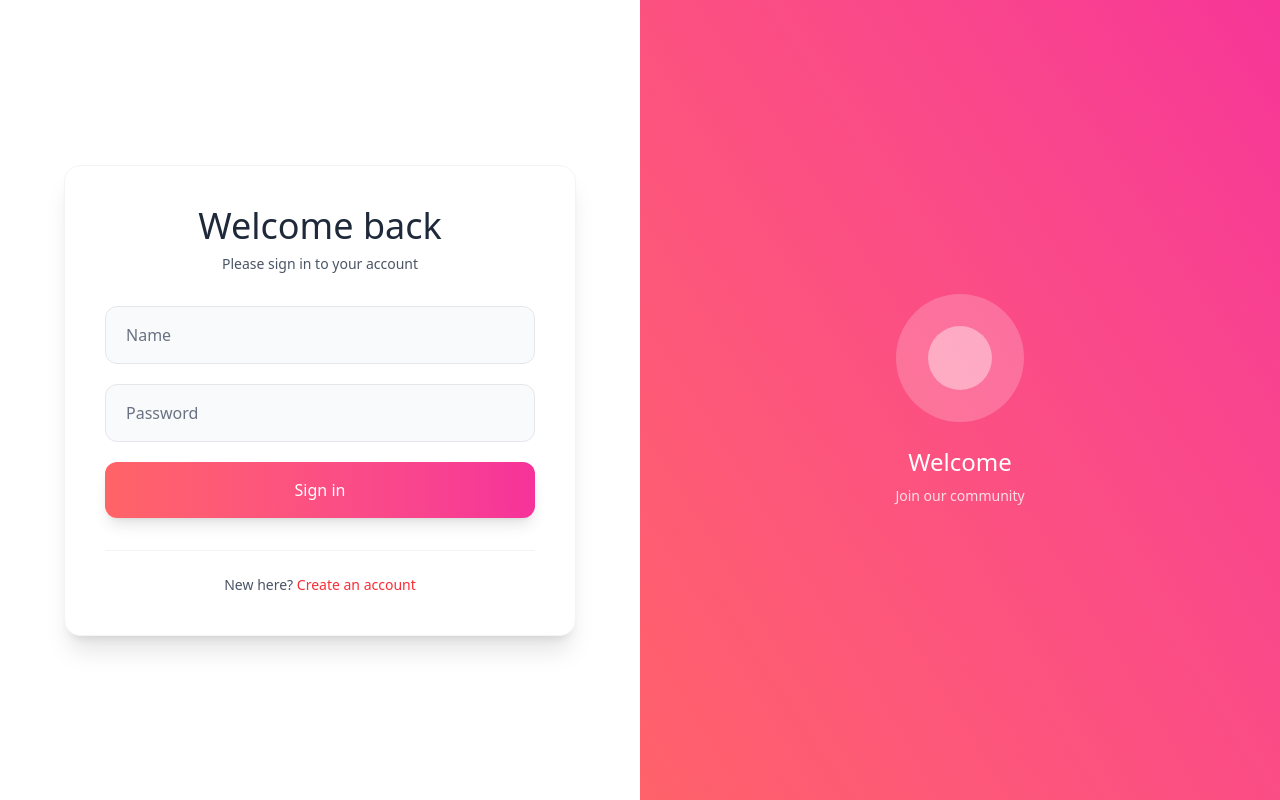
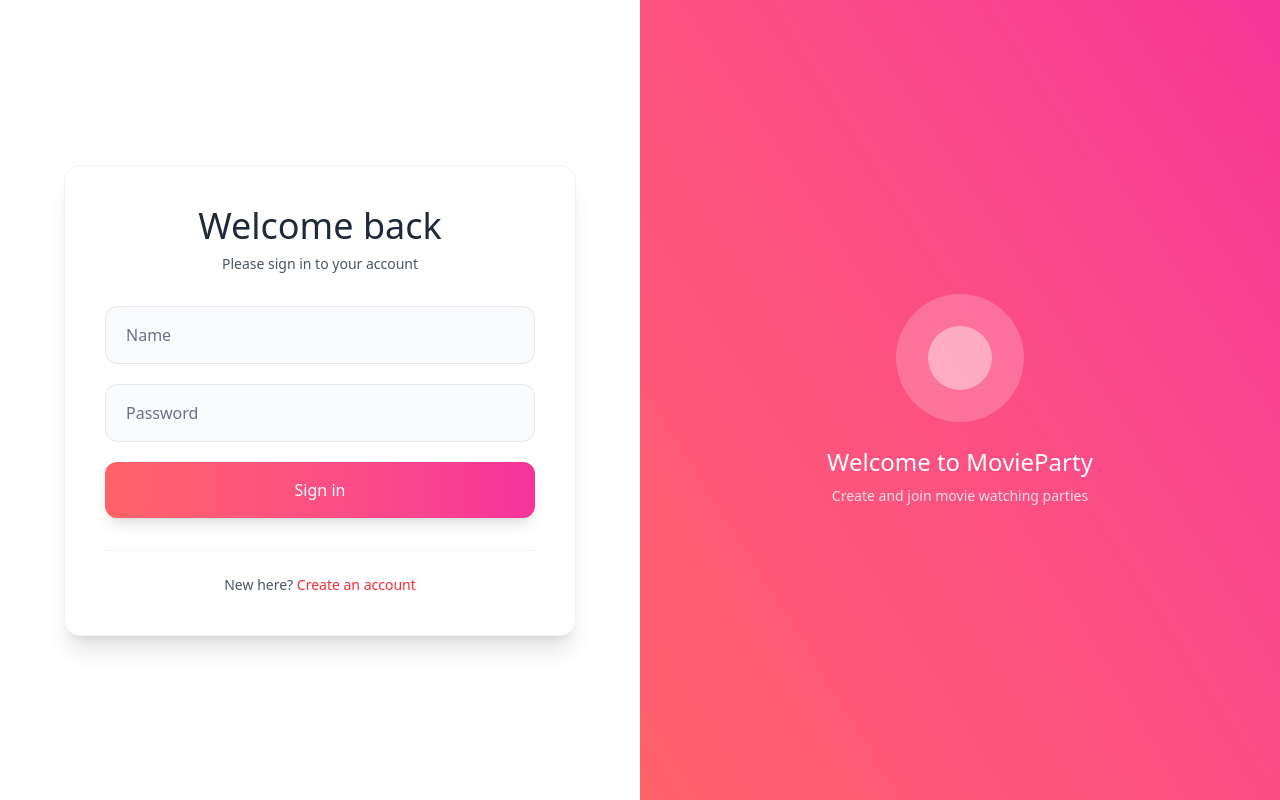
Before and after one commit to stupside/MERN-stack, a Next.js app in the folder apps/project/frontend/: page /auth/login in a window 1280 px wide. Built offline with nearby package versions, Linux system fonts and the light colour scheme.

Commit message:
feat(frontend): change layouts

```diff
--- a/apps/project/frontend/src/app/auth/layout.tsx
+++ b/apps/project/frontend/src/app/auth/layout.tsx
@@ -4,7 +4,7 @@
 
 const Layout: NextPage<PropsWithChildren> = ({ children }) => {
   return (
-    <div className="min-h-screen flex bg-white">
+    <div className="min-h-full flex bg-white">
       <div className="w-1/2 flex flex-col justify-center px-12 py-8 bg-white">
         {children}
       </div>
@@ -14,8 +14,8 @@
           <div className="w-32 h-32 mx-auto mb-6 bg-white/20 rounded-full flex items-center justify-center">
             <div className="w-16 h-16 bg-white/40 rounded-full"></div>
           </div>
-          <h2 className="text-2xl font-light mb-2">Welcome</h2>
-          <p className="text-white/80 text-sm">Join our community</p>
+          <h2 className="text-2xl font-light mb-2">Welcome to MovieParty</h2>
+          <p className="text-white/80 text-sm">Create and join movie watching parties</p>
         </div>
       </div>
     </div>
--- a/apps/project/frontend/src/app/layout.tsx
+++ b/apps/project/frontend/src/app/layout.tsx
@@ -21,9 +21,9 @@
 
 const Page: NextPage<PropsWithChildren> = ({ children }) => {
   return (
-    <html lang="en">
+    <html lang="en" className="h-full">
       <body
-        className={`${geistSans.variable} ${geistMono.variable} antialiased`}
+        className={`${geistSans.variable} ${geistMono.variable} antialiased h-full bg-gray-50`}
       >
         {children}
       </body>
--- a/apps/project/frontend/src/app/parties/@modals/(.)/join/page.tsx
+++ b/apps/project/frontend/src/app/parties/@modals/(.)/join/page.tsx
@@ -43,7 +43,7 @@
             <button
               type="submit"
               disabled={isPending}
-              className="w-full bg-gradient-to-r from-red-400 to-pink-500 hover:from-red-500 hover:to-pink-600 disabled:from-red-300 disabled:to-pink-400 text-white font-medium py-3 px-6 rounded-lg transition-all transform hover:scale-[1.02] active:scale-[0.98]"
+              className="w-full bg-gradient-to-r from-red-400 to-pink-500 hover:from-red-500 hover:to-pink-600 disabled:from-red-300 disabled:to-pink-400 text-white font-medium py-3 px-6 rounded-lg transition-all transform hover:scale-[1.02] active:scale-[0.98] cursor-pointer"
             >
               {isPending ? "Joining..." : "Join Party"}
             </button>
--- a/apps/project/frontend/src/app/parties/[party]/(member)/_private/Users/index.tsx
+++ b/apps/project/frontend/src/app/parties/[party]/(member)/_private/Users/index.tsx
@@ -36,7 +36,7 @@
           <button
             type="button"
             onClick={handleCopyCode}
-            className="px-3 py-2 bg-gradient-to-r from-red-400 to-pink-500 hover:from-red-500 hover:to-pink-600 text-white rounded-lg transition-all text-sm font-medium"
+            className="px-3 py-2 bg-gradient-to-r from-red-400 to-pink-500 hover:from-red-500 hover:to-pink-600 text-white rounded-lg transition-all text-sm font-medium cursor-pointer"
           >
             Copy
           </button>
--- a/apps/project/frontend/src/app/parties/[party]/(member)/layout.tsx
+++ b/apps/project/frontend/src/app/parties/[party]/(member)/layout.tsx
@@ -25,8 +25,8 @@
   }
 
   return (
-    <div className="min-h-screen bg-white flex items-center justify-center p-6">
-      <div className="w-full max-w-6xl space-y-8">
+    <div className="container mx-auto px-6 py-8">
+      <div className="max-w-6xl mx-auto space-y-8">
         <div className="flex items-center justify-between">
           <div>
             <h1 className="text-3xl font-medium text-gray-900">
--- a/apps/project/frontend/src/app/parties/_private/CreateForm.tsx
+++ b/apps/project/frontend/src/app/parties/_private/CreateForm.tsx
@@ -31,7 +31,7 @@
         <button
           type="submit"
           disabled={isPending}
-          className="bg-gradient-to-r from-red-400 to-pink-500 hover:from-red-500 hover:to-pink-600 disabled:from-red-300 disabled:to-pink-400 text-white font-medium py-2 px-4 rounded-lg transition-all whitespace-nowrap"
+          className="bg-gradient-to-r from-red-400 to-pink-500 hover:from-red-500 hover:to-pink-600 disabled:from-red-300 disabled:to-pink-400 text-white font-medium py-2 px-4 rounded-lg transition-all whitespace-nowrap cursor-pointer"
         >
           {isPending ? "Creating..." : "Create party"}
         </button>
--- a/apps/project/frontend/src/app/parties/_private/Me/index.tsx
+++ b/apps/project/frontend/src/app/parties/_private/Me/index.tsx
@@ -7,7 +7,7 @@
     user: z.infer<typeof myUserInfoResBodySchema>;
 }> = ({ user }) => {
     return (
-        <nav className="bg-white/90 backdrop-blur-sm sticky top-0 z-40">
+        <nav className="bg-white/90 backdrop-blur-sm border-b border-gray-100">
             <div className="max-w-7xl mx-auto px-6 lg:px-8">
                 <div className="flex justify-between items-center h-16">
                     <div className="flex items-center">
--- a/apps/project/frontend/src/app/parties/layout.tsx
+++ b/apps/project/frontend/src/app/parties/layout.tsx
@@ -18,13 +18,17 @@
       throw new Error("User info is undefined");
     }
 
-    return <>
-      <header>
-        <Me user={info.data} />
-      </header>
-      {modals}
-      {children}
-    </>;
+    return (
+      <div className="min-h-full flex flex-col">
+        <header>
+          <Me user={info.data} />
+        </header>
+        <main className="flex-1">
+          {children}
+        </main>
+        {modals}
+      </div>
+    );
   }
 
   return redirect("/auth/login");
--- a/apps/project/frontend/src/app/parties/page.tsx
+++ b/apps/project/frontend/src/app/parties/page.tsx
@@ -8,8 +8,8 @@
   const parties = await getAllParties();
 
   return (
-    <div className="min-h-screen bg-white flex items-center justify-center p-6">
-      <div className="w-full max-w-6xl space-y-8">
+    <div className="container mx-auto px-6 py-8">
+      <div className="max-w-6xl mx-auto space-y-8">
         <div className="flex flex-col sm:flex-row sm:items-center sm:justify-between">
           <div>
             <h1 className="text-3xl font-medium text-gray-900">Parties</h1>
```
Also changed, not shown: 1 other file (tests, documents, lock files or other folders).
